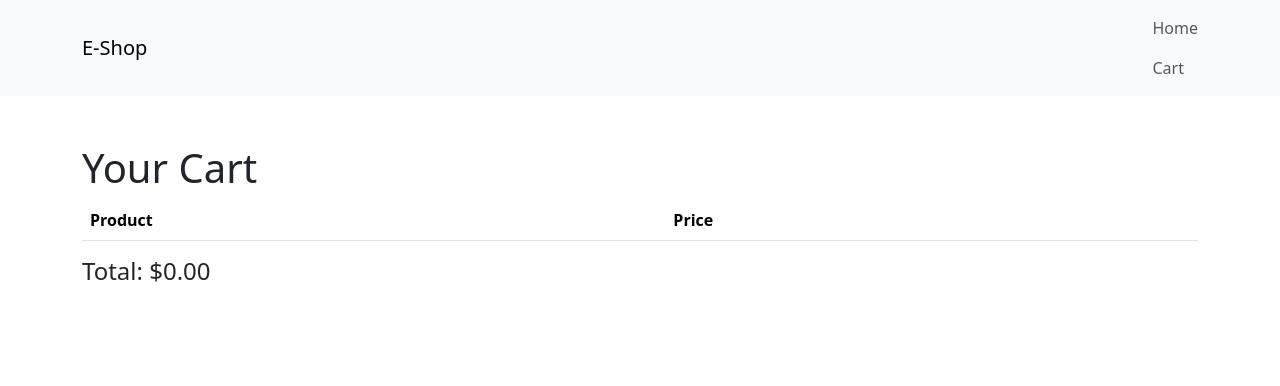
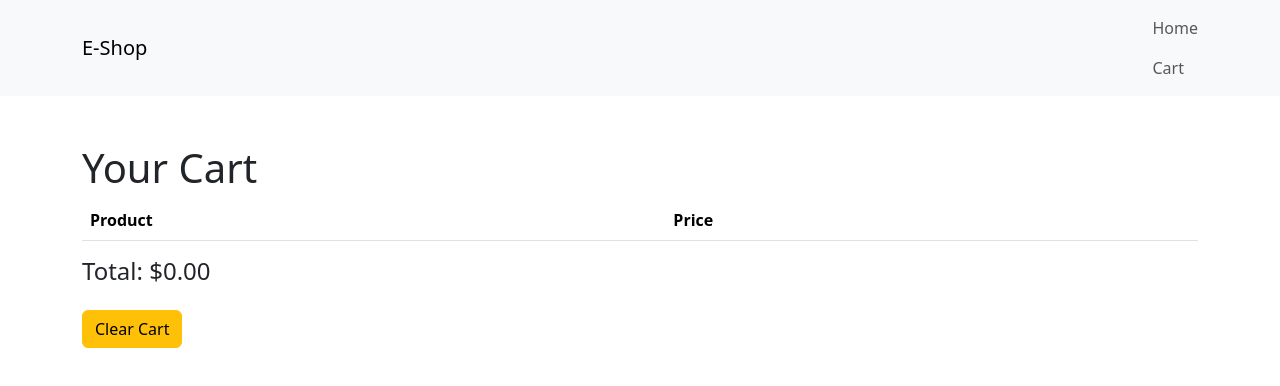
Before and after one commit to CS272-S25/p2, a plain HTML site: page cart.html in a window 1280 px wide. Drawn offline with nearby package versions, Linux system fonts and the light colour scheme; files that its build step writes are made by us from their sources.

Commit message:
Update cart.html
added a clear button on the page

```diff
--- a/cart.html
+++ b/cart.html
@@ -33,6 +33,7 @@
         <tbody></tbody>
       </table>
       <h4 id="totalPrice">Total: $0.00</h4>
+      <button id="clearCartBtn" class="btn btn-warning mt-3">Clear Cart</button>
     </div>
 
     <script src="cart.js"></script>
```
